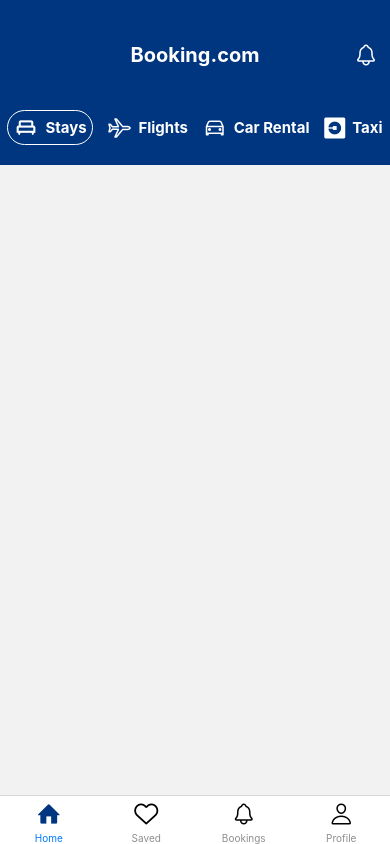
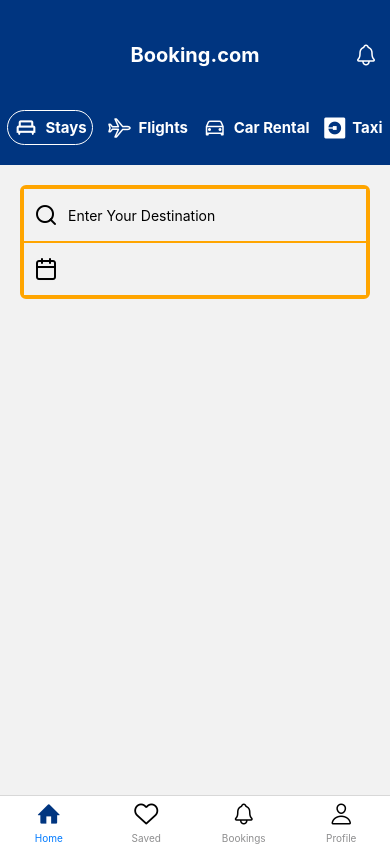
Before and after one commit to emresen20/React-Native-Summer, a React Native app in the folder BookingApp/: screen /HomeScreen in a window 390 px wide. Built offline with nearby package versions, Linux system fonts and the light colour scheme.

Commit message:
destination

```diff
--- a/BookingApp/screens/HomeScreen.js
+++ b/BookingApp/screens/HomeScreen.js
@@ -1,39 +1,87 @@
-import { StyleSheet, Text, View } from 'react-native'
+import { Pressable, ScrollView, StyleSheet, Text, TextInput, View } from 'react-native'
 import React, { useLayoutEffect } from 'react'
 import { SafeAreaView } from 'react-native-safe-area-context'
 import { useNavigation } from '@react-navigation/native'
 import { Ionicons } from '@expo/vector-icons';
 import Header from '../components/Header';
+import { Feather } from '@expo/vector-icons';
 
 const HomeScreen = () => {
-    const navigation=useNavigation();
+    const navigation = useNavigation();
 
-    useLayoutEffect(()=>{
+    useLayoutEffect(() => {
         navigation.setOptions({
-            headershown:true,
-            title:"Booking.com",
+            headershown: true,
+            title: "Booking.com",
             headerTitleAlign: "center",
-            headerTitleStyle:{
-                fontSize:20,
-                fontWeight:"bold",
-                color:"white"
+            headerTitleStyle: {
+                fontSize: 20,
+                fontWeight: "bold",
+                color: "white"
 
             },
-            headerStyle:{
-                backgroundColor:"#003580",
-                height:110,
+            headerStyle: {
+                backgroundColor: "#003580",
+                height: 110,
 
             },
-            headerRight: ()=> (
-                <Ionicons name="notifications-outline" size={24} color="white" style={{marginRight:12}} />
+            headerRight: () => (
+                <Ionicons name="notifications-outline" size={24} color="white" style={{ marginRight: 12 }} />
             )
         })
     })
-  return (
-    <View>
-        <Header/>
-    </View>
-  )
+    return (
+        <View>
+            <Header />
+            <ScrollView>
+                <View
+                    style={{
+                        margin: 20,
+                        borderColor: "orange",
+                        borderWidth: 3,
+                        borderRadius: 6
+                    }}>
+                    {/* Destination */}
+                    <Pressable style={{
+                        flexDirection: "row",
+                        alignItems: "center",
+                        gap: 10,
+                        paddingHorizontal: 10,
+                        borderColor: "orange",
+                        paddingVertical: 13,
+                        borderWidth: 1
+                    }}>
+                        <Feather name="search" size={24} color="black" />
+                        <TextInput placeholder='Enter Your Destination' />
+                    </Pressable>
+
+                    {/* Selected Dates */}
+                    <Pressable style={{
+                        flexDirection: "row",
+                        alignItems: "center",
+                        gap: 10,
+                        paddingHorizontal: 10,
+                        borderColor: "orange",
+                        paddingVertical: 13,
+                        borderWidth: 1
+                    }} >
+                        <Feather name="calendar" size={24} color="black" />
+
+                    </Pressable>
+
+                    {/* Rooms and Guest */}
+                    <Pressable>
+
+                    </Pressable>
+
+                    {/* Search Button */}
+                    <Pressable>
+
+                    </Pressable>
+                </View>
+            </ScrollView>
+        </View>
+    )
 }
 
 export default HomeScreen
```
